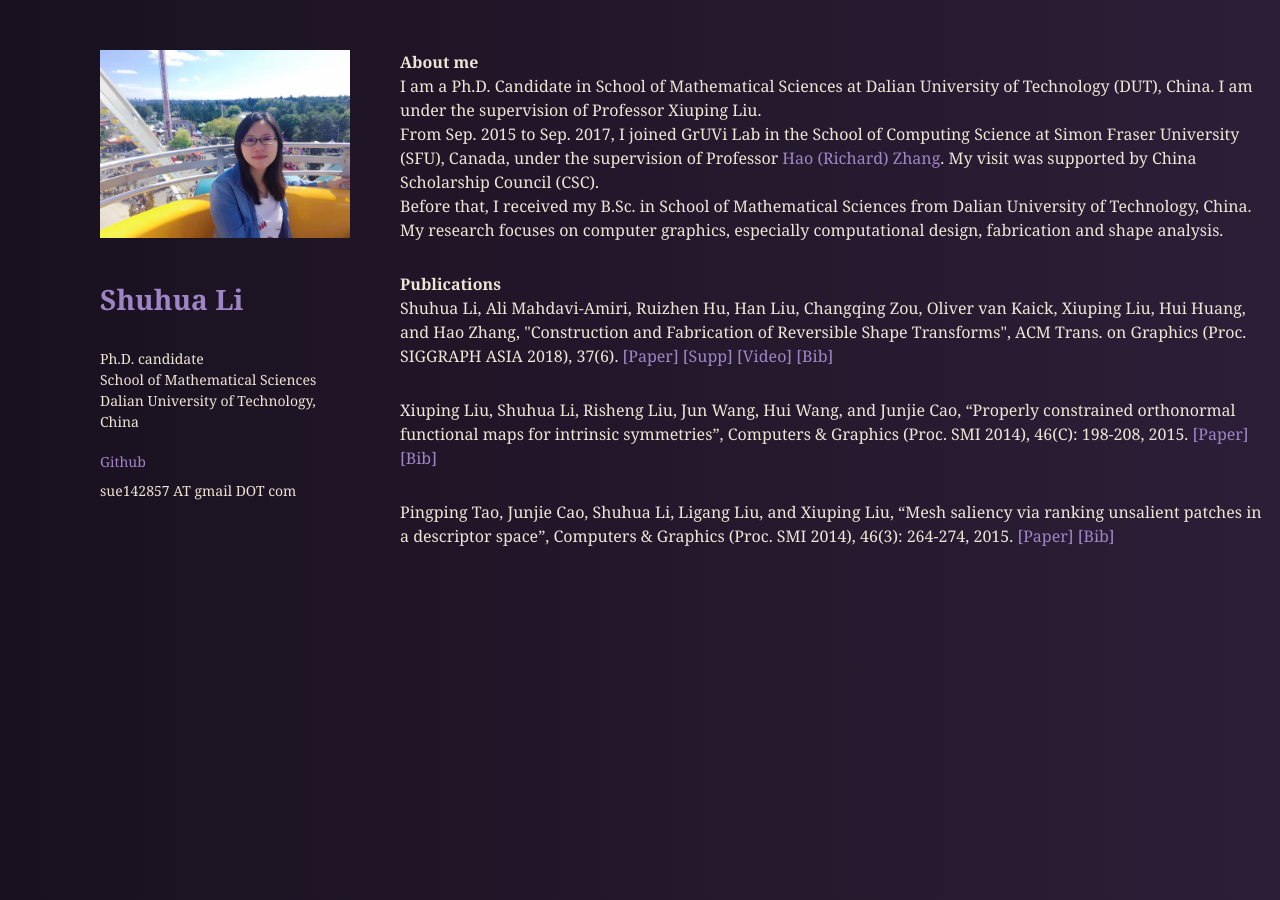
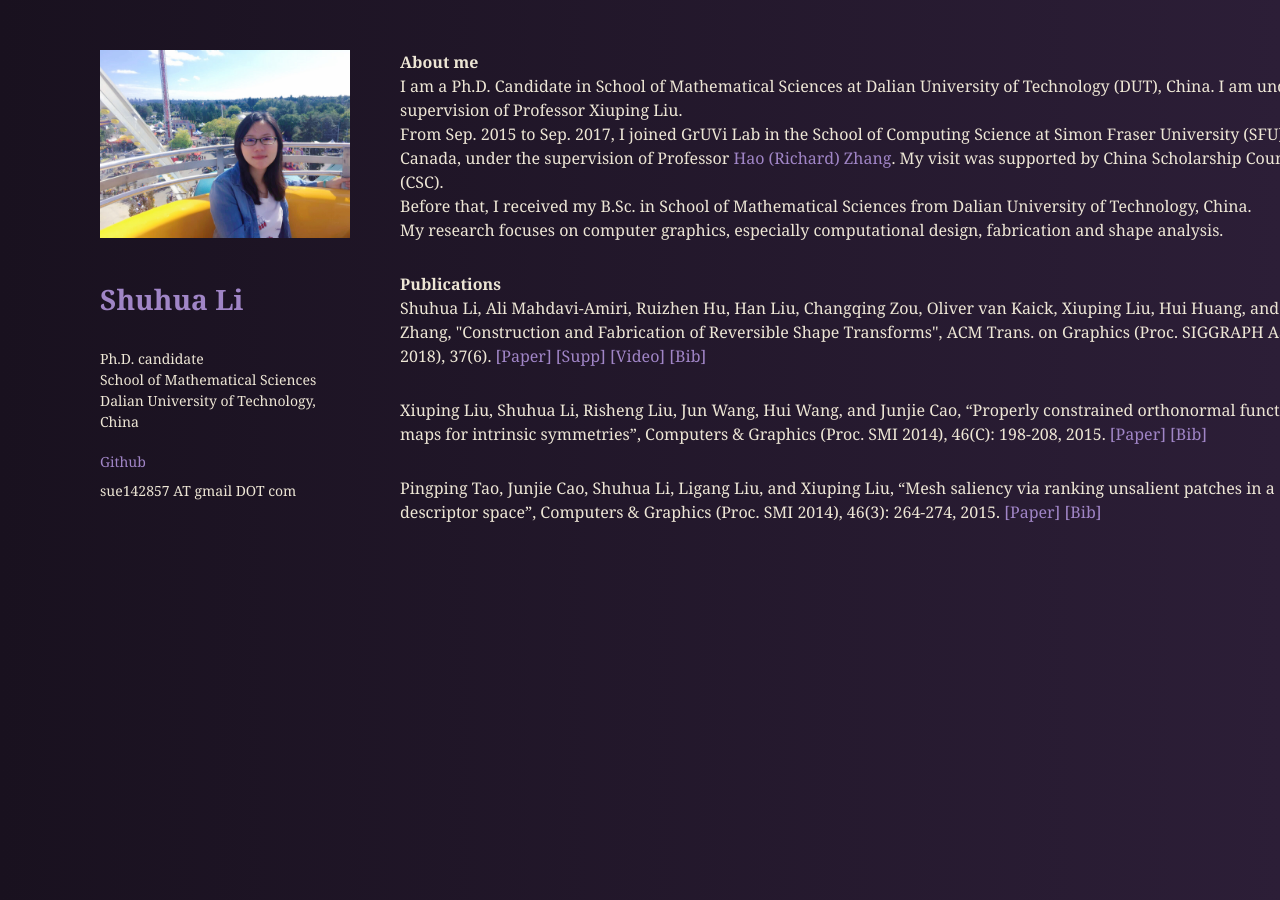
Before and after one commit to sergiokopplin/violet, a Jekyll site: the page built from index.html, in a window 1280 px wide. Built offline with Jekyll 4.4.1, drawn with Linux system fonts in a browser that asks for light colours.

Commit message:
Update section.sass

```diff
--- a/_sass/section.sass
+++ b/_sass/section.sass
@@ -13,7 +13,7 @@
 
 .content p
   margin-bottom: 30px
-  width: 920px
+  width: 1000px
 
 .content p strong
   font-weight: 600
```
